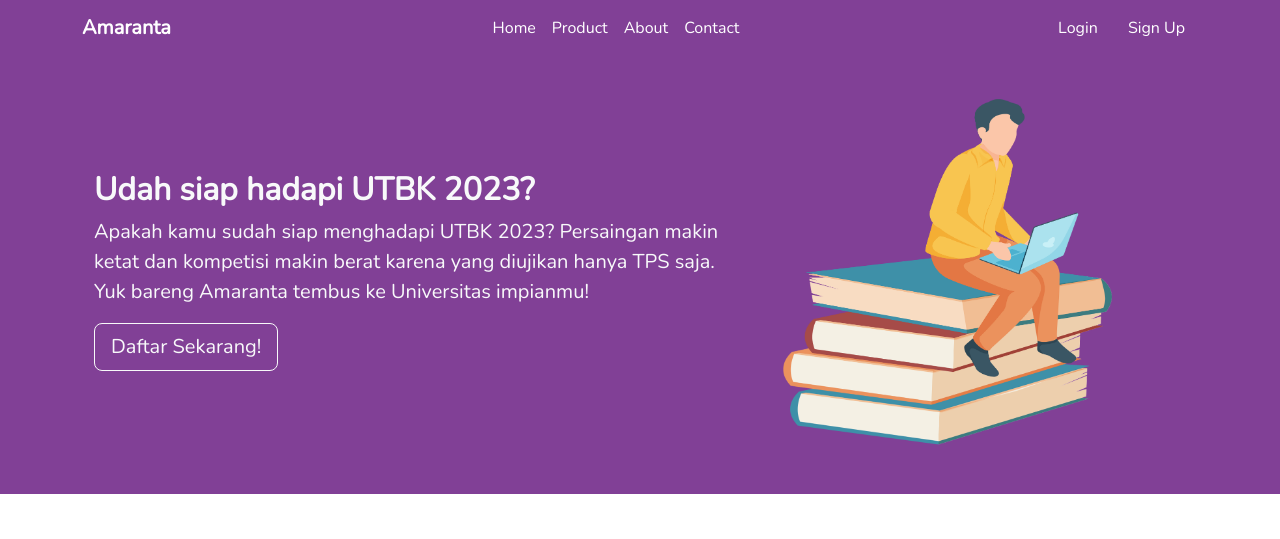
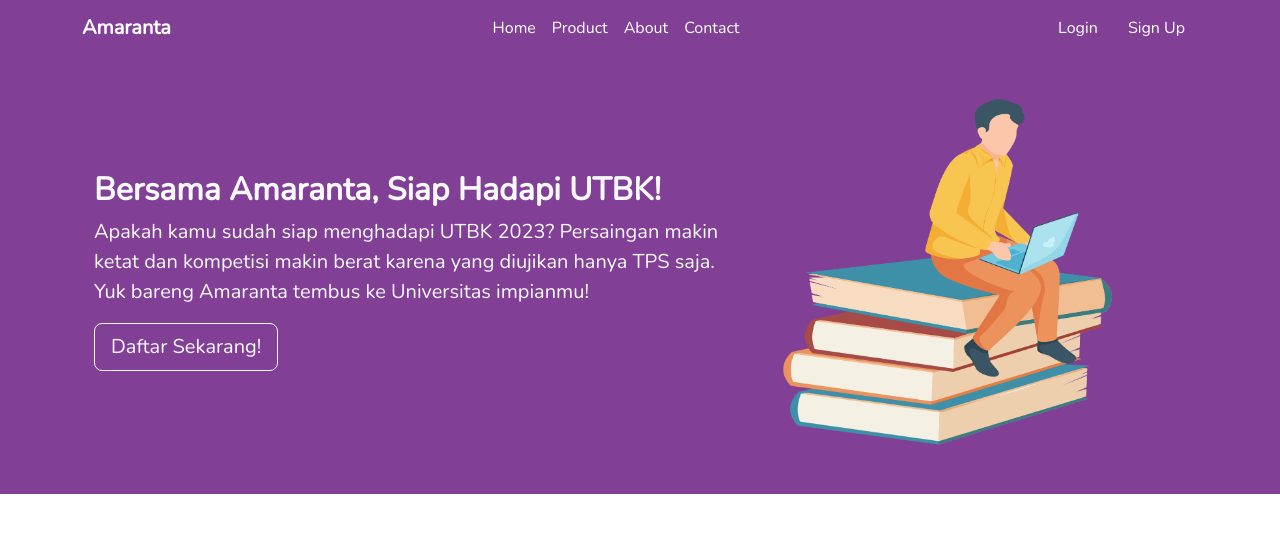
Before and after one commit to yogaadipranata/FinalProject2-Kelompok5-INPG-KS004, a plain HTML site: page index.html in a window 1280 px wide. Shown: the top 539 px of the page. Drawn offline with nearby package versions, Linux system fonts and the light colour scheme.

Commit message:
edit jumbotron

```diff
--- a/index.html
+++ b/index.html
@@ -59,7 +59,8 @@
       <div class="container">
         <div class="row d-flex align-items-center justify-content-evenly mx-auto">
           <div class="col-md-7">
-            <h2 class="fw-bold text-light">Udah siap hadapi UTBK 2023?</h2>
+            <!--<h2 class="fw-bold text-light">Udah siap hadapi UTBK 2023?</h2>-->
+            <h2 class="fw-bold text-light">Bersama Amaranta, Siap Hadapi UTBK!</h2>
             <p class="fs-5 text-light">Apakah kamu sudah siap menghadapi UTBK 2023? Persaingan makin ketat dan kompetisi makin berat karena yang diujikan hanya TPS saja. Yuk bareng Amaranta tembus ke Universitas impianmu!</p>
             <a class="btn btn-outline-light btn-lg" href="#" role="button" data-bs-toggle="modal" data-bs-target="#modal">Daftar Sekarang!</a>
           </div>
```
